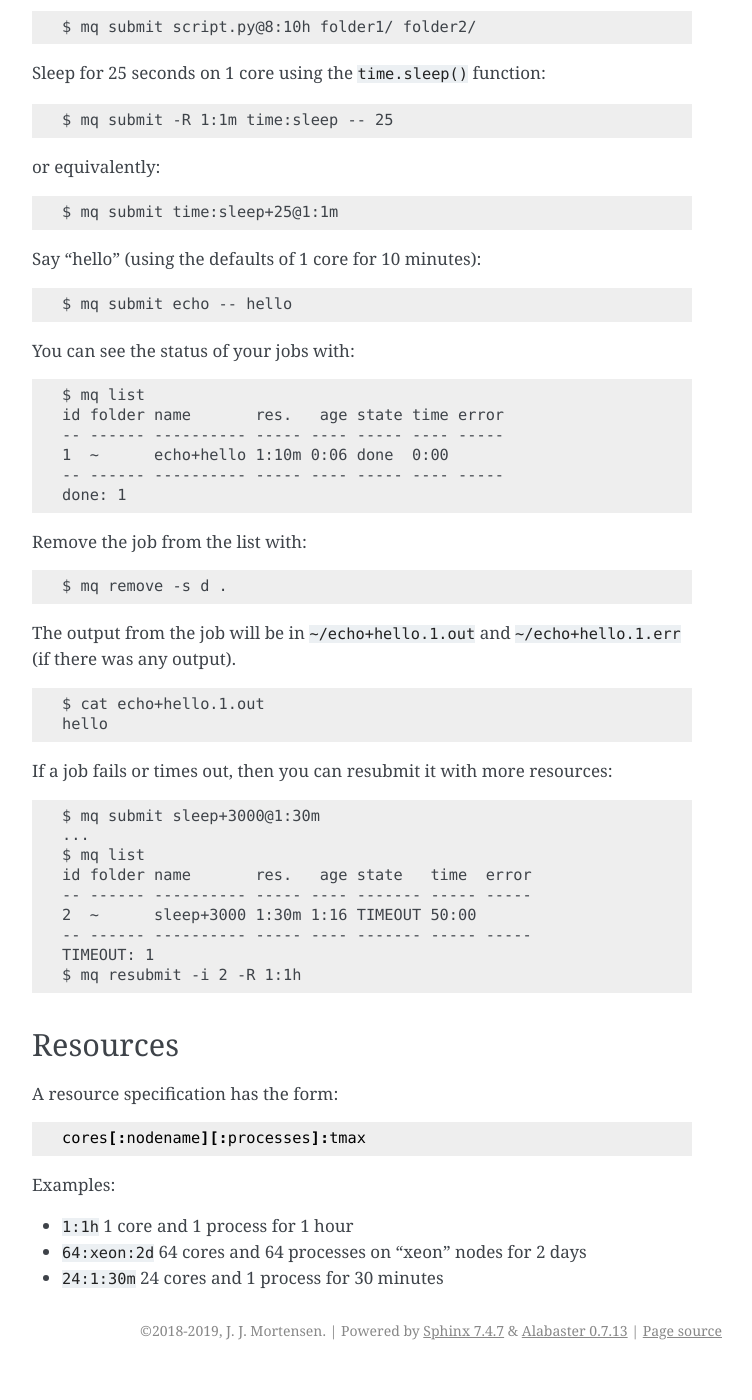
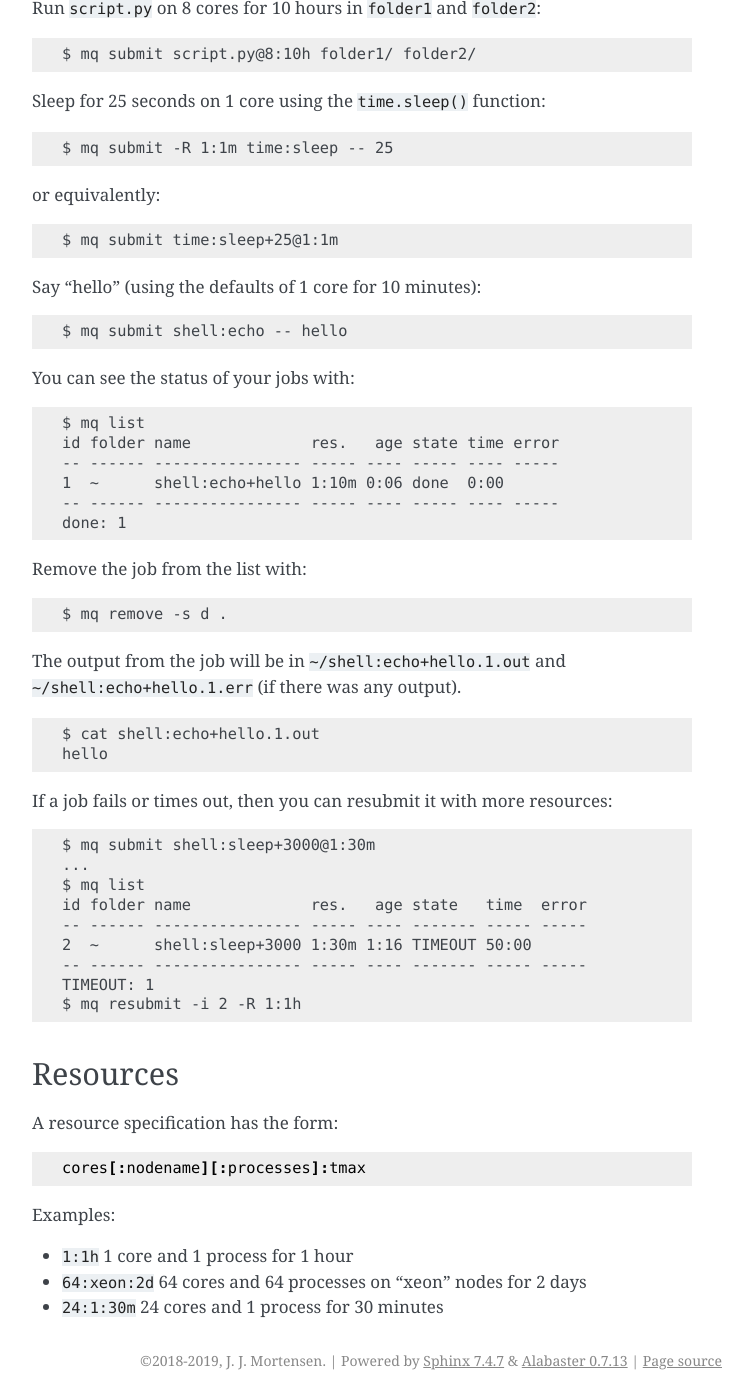
Before and after one commit to Yangxinsix/myqueue, a Sphinx documentation site: the page built from docs/tutorial.rst, in a window 1280 px wide and 1400 px high, scrolled down 825 px. Shown: the whole window, without its empty margins (388-1140 px from the left). Built offline with Sphinx 7.4.7, drawn with Linux system fonts in a browser that asks for light colours; before the commit the page ends 2195 px from its top, so only the background shows below that; some of the changed text lies outside the part shown.

Commit message:
Update docs

```diff
--- a/docs/tutorial.rst
+++ b/docs/tutorial.rst
@@ -9,11 +9,12 @@
 
 A task can be one of these:
 
-* a Python script (``script.py``)
-* a Python module (``module``)
-* a Python submodule (``module.submodule``)
-* a function in a Python module (``module:function``)
-* an executable or shell-script
+* a Python script: ``script.py``
+* a Python module: ``module``
+* a Python submodule: ``module.submodule``
+* a function in a Python module: ``module:function``
+* a shell command (from ``$PATH``): ``shell:command``
+* a shell-script: ``./script``
 
 
 States
@@ -50,38 +51,38 @@
 
 Say "hello" (using the defaults of 1 core for 10 minutes)::
 
-    $ mq submit echo -- hello
+    $ mq submit shell:echo -- hello
 
 You can see the status of your jobs with::
 
     $ mq list
-    id folder name       res.   age state time error
-    -- ------ ---------- ----- ---- ----- ---- -----
-    1  ~      echo+hello 1:10m 0:06 done  0:00
-    -- ------ ---------- ----- ---- ----- ---- -----
+    id folder name             res.   age state time error
+    -- ------ ---------------- ----- ---- ----- ---- -----
+    1  ~      shell:echo+hello 1:10m 0:06 done  0:00
+    -- ------ ---------------- ----- ---- ----- ---- -----
     done: 1
 
 Remove the job from the list with::
 
     $ mq remove -s d .
 
-The output from the job will be in ``~/echo+hello.1.out`` and
-``~/echo+hello.1.err`` (if there was any output).
+The output from the job will be in ``~/shell:echo+hello.1.out`` and
+``~/shell:echo+hello.1.err`` (if there was any output).
 
 ::
 
-    $ cat echo+hello.1.out
+    $ cat shell:echo+hello.1.out
     hello
 
 If a job fails or times out, then you can resubmit it with more resources::
 
-    $ mq submit sleep+3000@1:30m
+    $ mq submit shell:sleep+3000@1:30m
     ...
     $ mq list
-    id folder name       res.   age state   time  error
-    -- ------ ---------- ----- ---- ------- ----- -----
-    2  ~      sleep+3000 1:30m 1:16 TIMEOUT 50:00
-    -- ------ ---------- ----- ---- ------- ----- -----
+    id folder name             res.   age state   time  error
+    -- ------ ---------------- ----- ---- ------- ----- -----
+    2  ~      shell:sleep+3000 1:30m 1:16 TIMEOUT 50:00
+    -- ------ ---------------- ----- ---- ------- ----- -----
     TIMEOUT: 1
     $ mq resubmit -i 2 -R 1:1h
 
```
